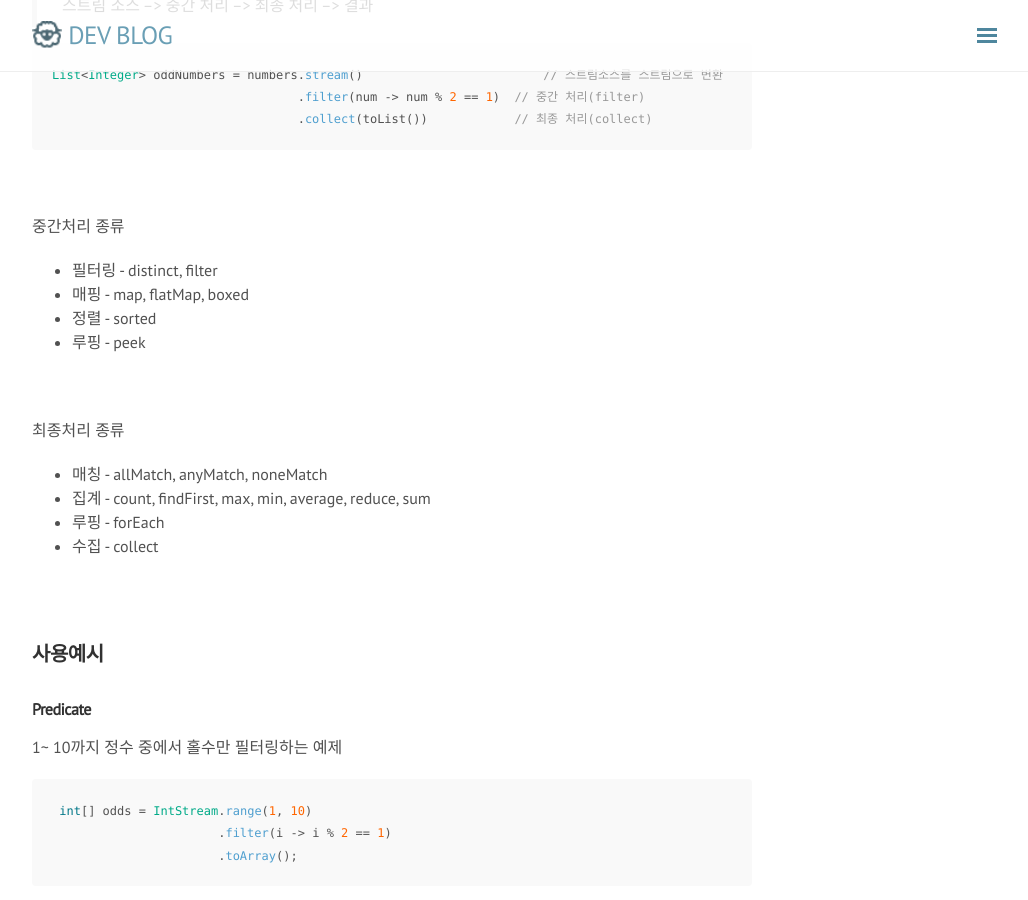
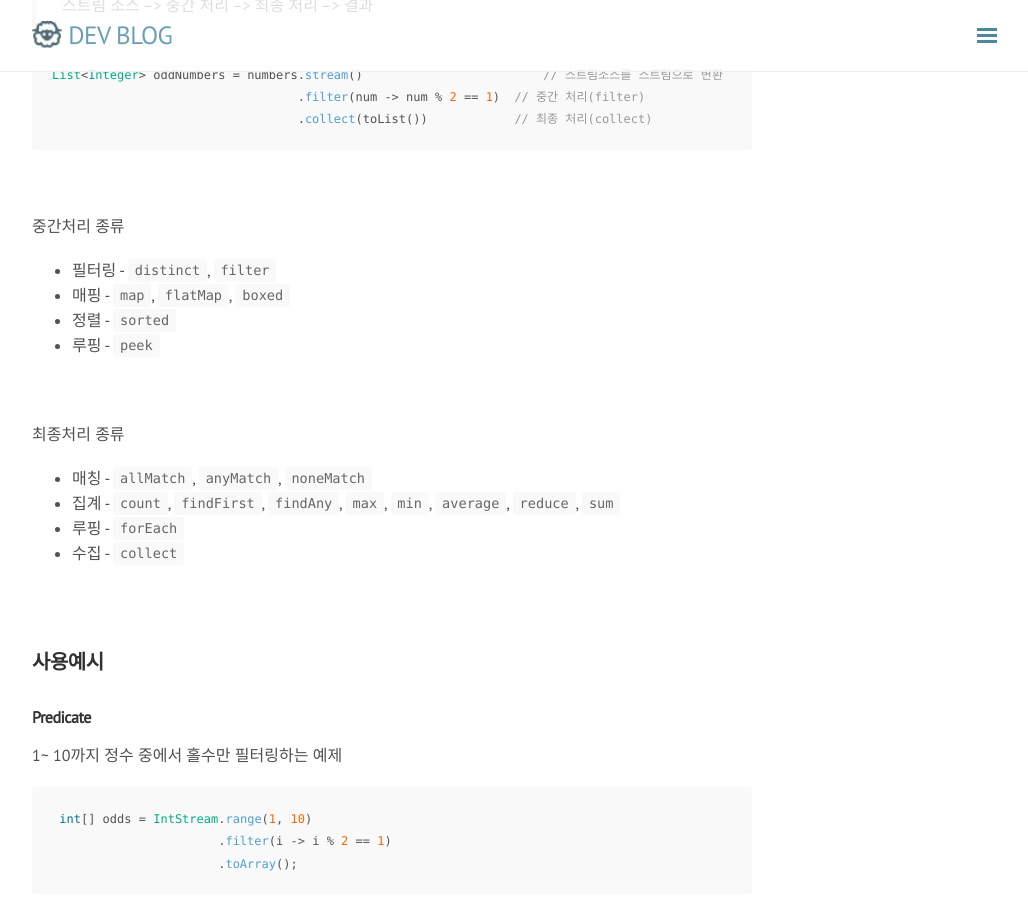
Before and after one commit to rmcodestar/rmcodestar.github.io, a Jekyll site: the page built from _posts/2020-02-02-java-stream.md, in a window 1280 px wide and 900 px high, scrolled down 437 px. Shown: the whole window, without its empty margins (248-1276 px from the left). Built offline with Jekyll 4.4.1, drawn with Linux system fonts in a browser that asks for light colours; nearby versions of some CDN libraries; comment, search, counter and statistics services are not loaded.

Commit message:
Update 2020-02-02-java-stream.md

```diff
--- a/_posts/2020-02-02-java-stream.md
+++ b/_posts/2020-02-02-java-stream.md
@@ -28,19 +28,19 @@ List<Integer> oddNumbers = numbers.stream()	                    // 스트림소
 
 중간처리 종류
 
-* 필터링 - distinct, filter
-* 매핑 - map, flatMap, boxed
-* 정렬 - sorted
-* 루핑 - peek
+* 필터링 - `distinct`, `filter`
+* 매핑 - `map`, `flatMap`, `boxed`
+* 정렬 - `sorted`
+* 루핑 - `peek`
 
 <br>
 
 최종처리 종류
 
-* 매칭 - allMatch, anyMatch, noneMatch
-* 집계 - count, findFirst, max, min, average, reduce, sum
-* 루핑 - forEach
-* 수집 - collect
+* 매칭 - `allMatch`, `anyMatch`, `noneMatch`
+* 집계 - `count`, `findFirst`, `findAny`, `max`, `min`, `average`, `reduce`, `sum`
+* 루핑 - `forEach`
+* 수집 - `collect`
 
 <br>
 
```
